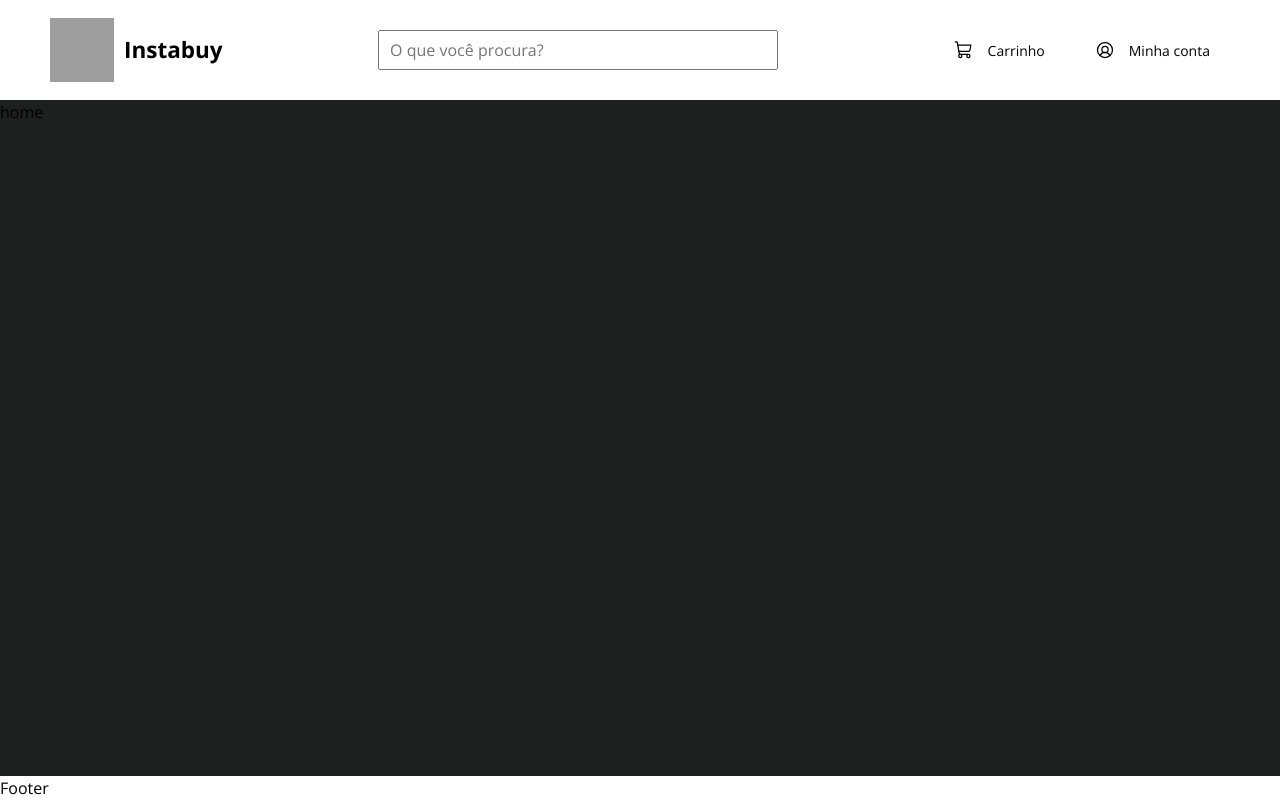
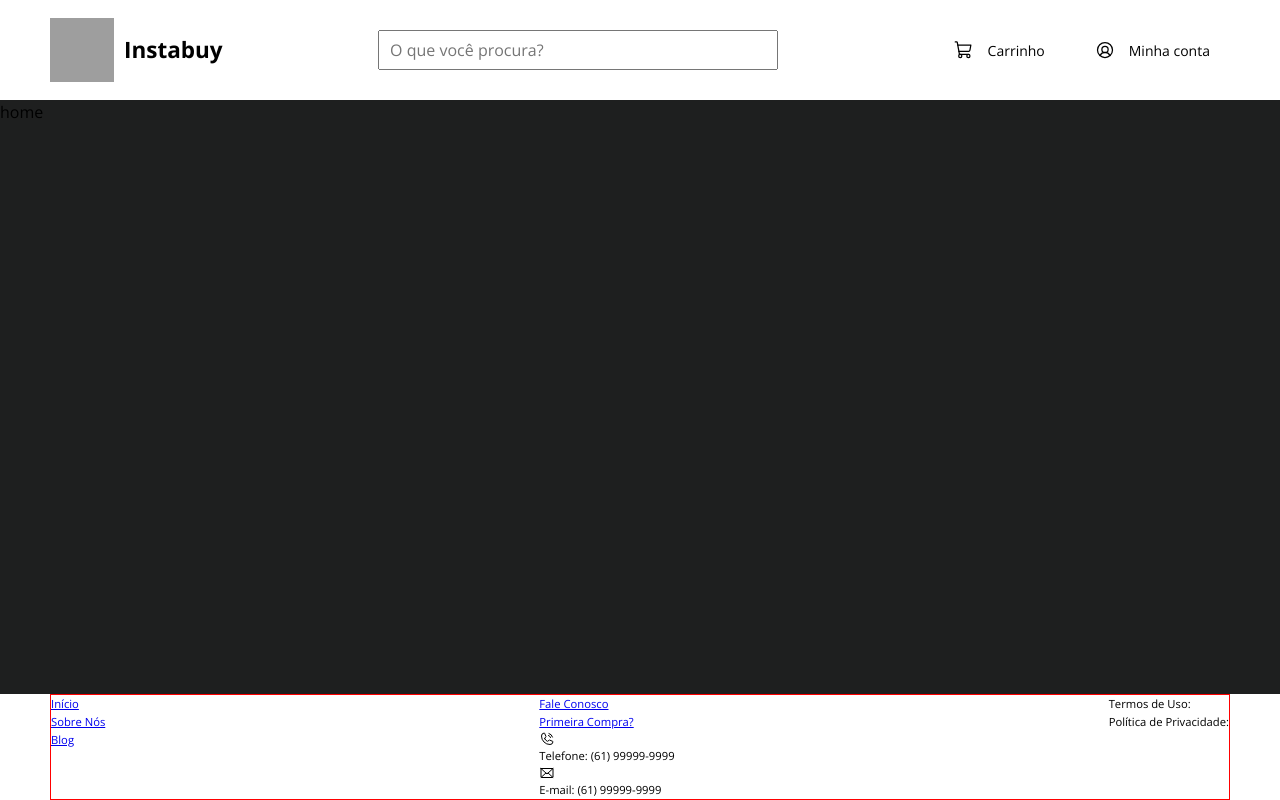
Before and after one commit to yurigarrido/instabuy-ps, a React (Vite) app: page / in a window 1280 px wide. Built offline with nearby package versions, Linux system fonts and the light colour scheme; grey boxes are pictures that could not be loaded.

Commit message:
feat: init footer

```diff
--- /dev/null
+++ b/src/shared/components/footer/components/informations/index.tsx
@@ -0,0 +1,31 @@
+import { Text } from '@/shared/components/text'
+
+type information = {
+    label: string
+    icon?: React.ReactNode,
+    value?: string
+    url?: string
+  }
+
+interface InformationsProps {
+  informationsList: information[]
+}
+const Informations = ({informationsList}: InformationsProps) => {
+  return (
+    <div>
+      {informationsList.map((info) => {
+        return (
+          <div>
+            {info.url ? (
+              <a href={info.url}><Text size={'lg'}>
+                {info.label}</Text></a>
+            ): <div><div>{info.icon}</div> <div><Text size={'lg'}>{info.label}: {info.value}</Text></div></div>
+            }
+          </div>
+        )
+      })}
+    </div>
+  )
+}
+
+export default Informations
--- a/src/shared/components/footer/index.tsx
+++ b/src/shared/components/footer/index.tsx
@@ -1,7 +1,65 @@
-import * as S  from "./styles"
+import Informations from './components/informations'
+import * as S  from './styles'
+import {PhoneCall, Envelope} from 'phosphor-react'
 
 export const Footer = () => {
+
+  const institutional = [
+    {
+      label: 'Início',
+      url: 'https://supermercado.instabuy.com.br/'
+    },
+    {
+      label: 'Sobre Nós',
+      url: 'https://supermercado.instabuy.com.br/sobre'
+    },
+    {
+      label: 'Blog',
+      url: 'https://supermercado.instabuy.com.br/blog'
+    },
+  ]
+
+  const support = [
+    {
+      label: 'Fale Conosco',
+      url: 'https://supermercado.instabuy.com.br/contato'
+    },
+    {
+      label: 'Primeira Compra?',
+      url: 'https://central-de-ajuda.instabuy.com.br/'
+    },
+    {
+      label: 'Telefone',
+      icon: <PhoneCall />,
+      value: '(61) 99999-9999'
+    },
+    {
+      label: 'E-mail',
+      icon: <Envelope />,
+      value: '(61) 99999-9999'
+    },
+  ]
+
+  const terms = [
+    {
+      label: 'Termos de Uso',
+      link: 'https://www.instabuy.com.br/termos/'
+    },
+    {
+      label: 'Política de Privacidade',
+      link: 'https://www.instabuy.com.br/politica-de-privacidade/'
+    },
+  ]
+
   return (
-    <S.Container>Footer</S.Container>
+    <S.Container>
+      <S.Wrapper>
+        <S.AboutContainer>
+          <Informations informationsList={institutional} />
+          <Informations informationsList={support} />
+          <Informations informationsList={terms} />
+        </S.AboutContainer>
+      </S.Wrapper>
+    </S.Container>
   )
 }
--- a/src/shared/components/footer/styles.ts
+++ b/src/shared/components/footer/styles.ts
@@ -2,5 +2,30 @@ import { styled } from "../../../../stitches.config";
 
 export const Container = styled('footer', {
   width: '100%',
-  backgroundColor: '$background'
+  backgroundColor: '$background',
+
+  display: 'flex',
+  alignItems: 'center',
+  justifyContent: 'center',
 })
+
+export const Wrapper = styled('div', {
+  display: 'flex',
+  alignItems: 'center',
+  justifyContent: 'center',
+
+  maxWidth: '118rem',
+  width: '100%',
+})
+
+export const AboutContainer = styled('div', {
+  width: '100%',
+
+  display: 'flex',
+  flexDirection: 'row',
+  flexWrap: 'wrap',
+  justifyContent: 'space-between',
+
+
+  border: '1px solid red'
+})
```
Also changed, not shown: src/shared/components/footer/components/informations/styles.ts (added).
